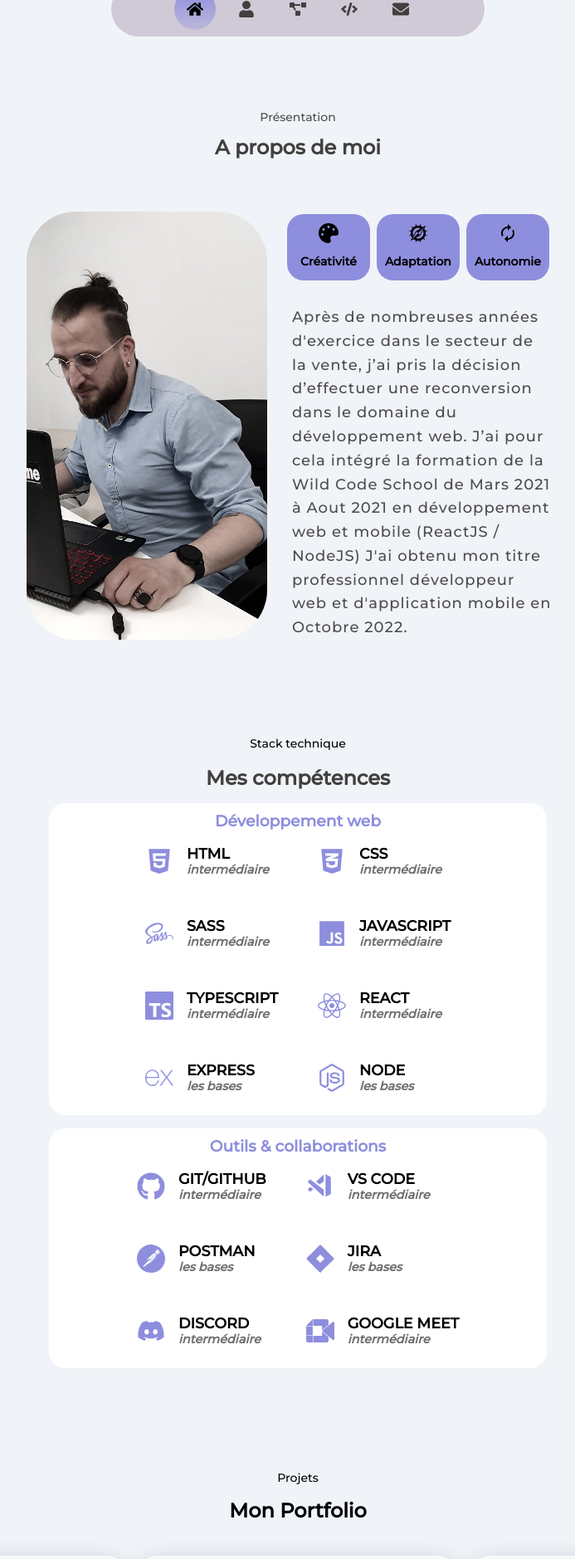
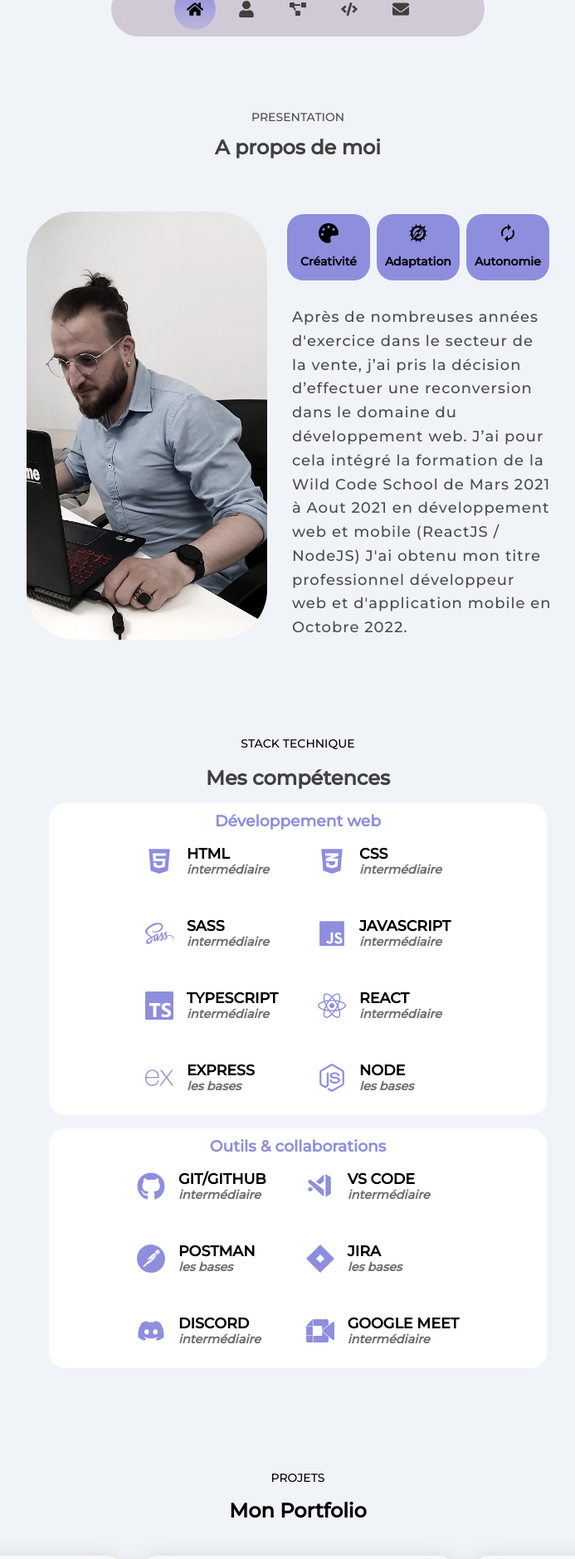
Before and after one commit to David-Chazoule/dc-Portfolio, a React (Vite) app in the folder DC-portfolio/: page / in a window 1280 px wide. Shown: the part 740-2619 px from the top of the page at 83% size, without its empty margins (281-974 px from the left). Built offline with nearby package versions, Linux system fonts and the light colour scheme.

Commit message:
modification titles

```diff
--- a/DC-portfolio/src/components/about/About.tsx
+++ b/DC-portfolio/src/components/about/About.tsx
@@ -14,7 +14,7 @@ function About() {
   return (
     <div className={`about-container ${theme}`}>
       <h3 className={theme === "light" ? "" : "darkWrite"}>
-        {language === "fr" ? "Présentation" : "Presentation"}
+        {language === "fr" ? "PRESENTATION" : "PRESENTATION"}
       </h3>
       <h1 className={theme === "light" ? "" : "darkWrite"}>
         {language === "fr" ? aboutData.titleFr : aboutData.titleEn}
--- a/DC-portfolio/src/components/projects/Projects.tsx
+++ b/DC-portfolio/src/components/projects/Projects.tsx
@@ -15,7 +15,7 @@ function Projects() {
   return (
     <div className={`projects-container ${theme}`}>
       <h3 className={theme === "light" ? "" : "darkWrite"}>
-        {language == "fr" ? "Projets" : "Projects"}
+        {language == "fr" ? "PROJETS" : "PROJECTS"}
       </h3>
       <h1 className={theme === "light" ? "" : "darkWrite"}>
         {language == "fr" ? "Mon Portfolio" : "My Portfolio"}
--- a/DC-portfolio/src/components/skills/Skills.tsx
+++ b/DC-portfolio/src/components/skills/Skills.tsx
@@ -15,7 +15,7 @@ function Skills() {
   return (
     <div className={`skills-container ${theme}`}>
       <h3 className={` titleSkills ${theme === "light" ? "" : "darkWrite"}`}>
-        {language === "fr" ? "Stack technique" : "Tech stack"}
+        {language === "fr" ? "STACK TECHNIQUE" : "TECH STACK"}
       </h3>
       <h1 className={theme === "light" ? "" : "darkWrite"}>
         {language === "fr" ? "Mes compétences" : "My skills"}
```
